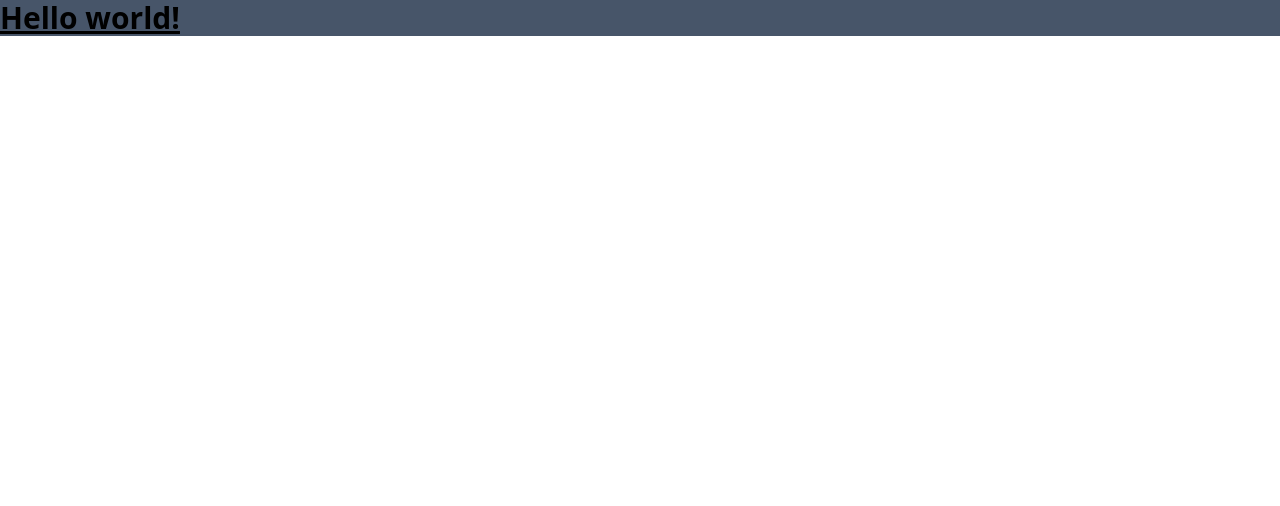
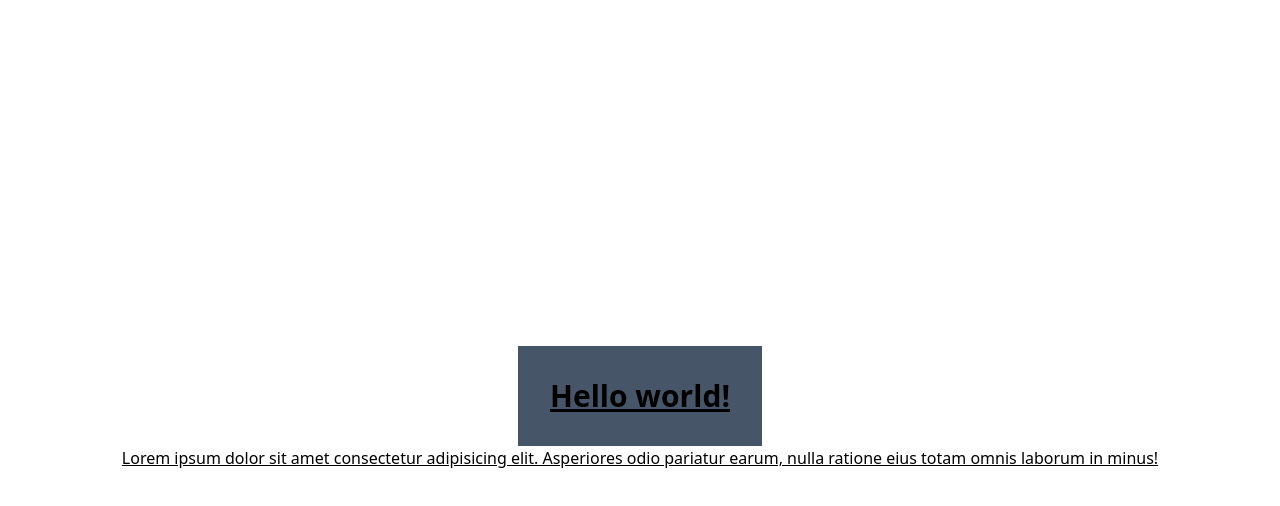
Before and after one commit to Ayush-Raj-01/Full-Stack, a website: page Tailwind/src/index.html in a window 1280 px wide. Drawn offline with Linux system fonts and the light colour scheme.

Commit message:
Tailwind init

```diff
--- a/Tailwind/src/index.html
+++ b/Tailwind/src/index.html
@@ -5,9 +5,10 @@
   <meta name="viewport" content="width=device-width, initial-scale=1.0">
   <link href="./output.css" rel="stylesheet">
 </head>
-<body>
-  <h1 class="text-3xl font-bold underline bg-slate-600">
+<body class="flex h-lvh justify-center items-center flex-col">
+  <h1 class="text-3xl font-bold underline bg-slate-600 text-center p-8 mt-4">
     Hello world!
   </h1>
+  <p class="underline">Lorem ipsum dolor sit amet consectetur adipisicing elit. Asperiores odio pariatur earum, nulla ratione eius totam omnis laborum in minus!</p>
 </body>
 </html>
```
Also changed, not shown: Tailwind/src/output.css.
